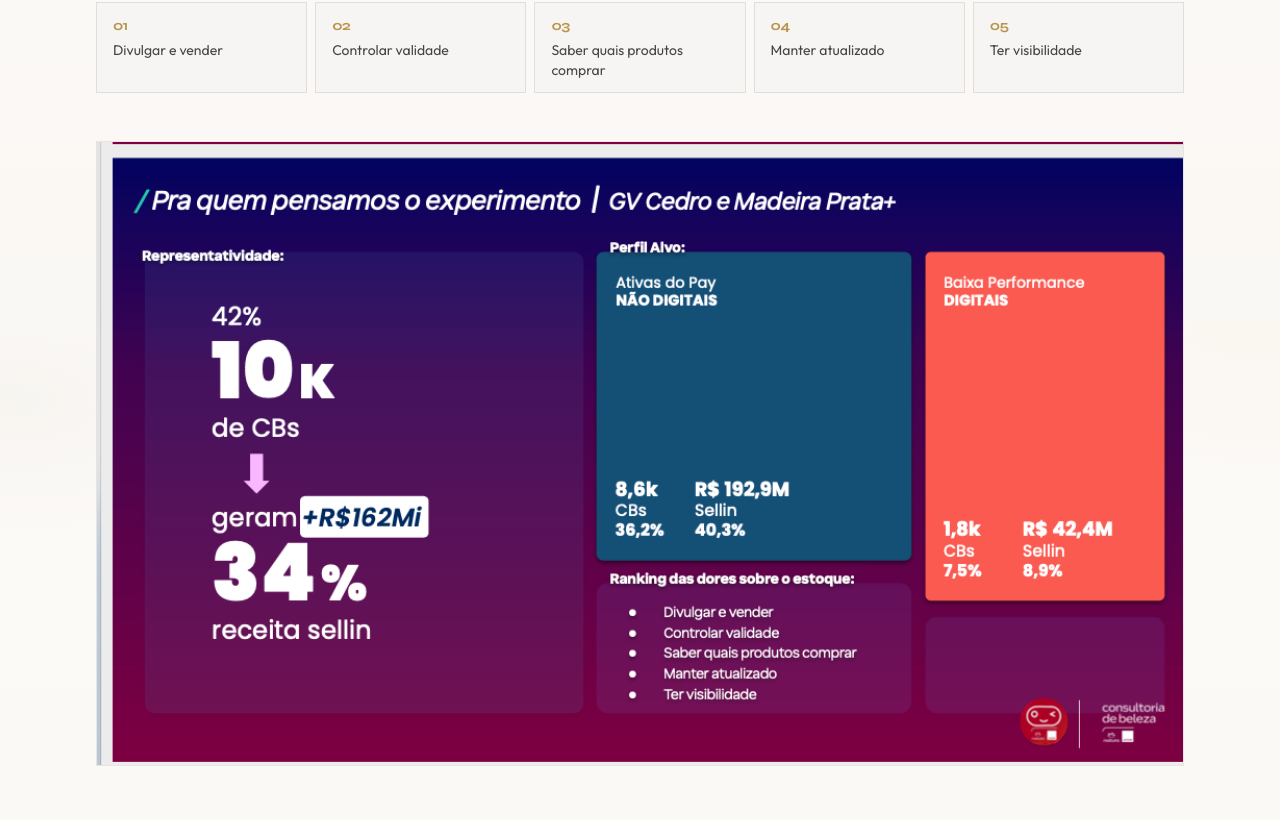
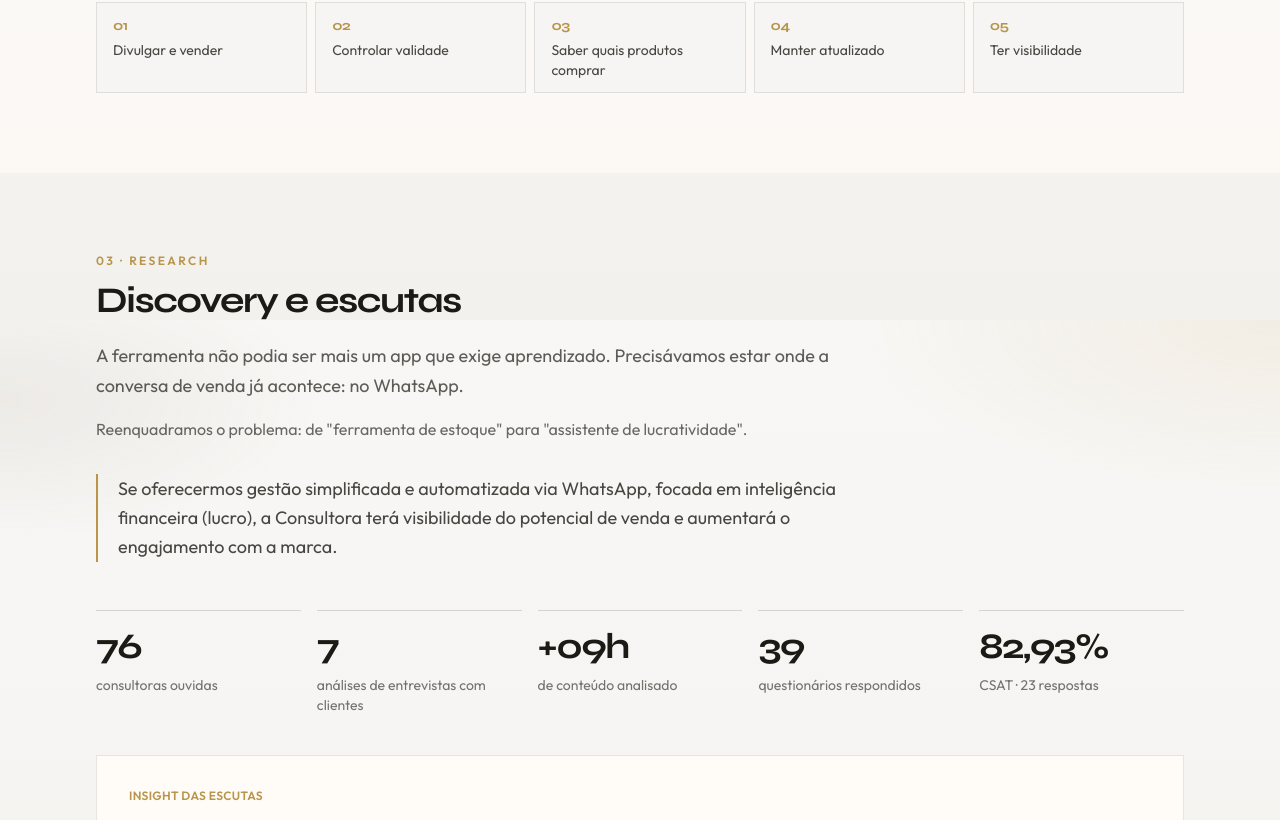
Before and after one commit to gabriellasevero-ship-it/Portf-lio-Gabriella-Severo, a Next.js app: page /cases/iara in a window 1280 px wide. Shown: the part 2880-3700 px from the top of the page. Built offline with nearby package versions, Linux system fonts and the light colour scheme.

Commit message:
Remove Iara audience board and escutas quote-slide images.
Drop the público-alvo slide (Natura/Iara marks) and the Ferreira escutas graphic from the case; keep metrics and quotes as text.

Co-authored-by: gabriella.severo <gabriella.severo@gmail.com>

```diff
--- a/src/app/cases/iara/page.tsx
+++ b/src/app/cases/iara/page.tsx
@@ -191,16 +191,6 @@ export default function IaraCasePage() {
                   ))}
                 </ol>
               </div>
-
-              <figure className="mt-12 overflow-hidden border border-ink/10 bg-card">
-                <Image
-                  src={iaraCase.audience.image}
-                  alt="Slide com o público-alvo do experimento Iara"
-                  width={1600}
-                  height={900}
-                  className="h-auto w-full"
-                />
-              </figure>
             </div>
           </section>
 
@@ -256,15 +246,6 @@ export default function IaraCasePage() {
               <Image
                 src={iaraCase.research.image}
                 alt="Slide com métricas das escutas do projeto Iara"
-                width={1600}
-                height={900}
-                className="h-auto w-full"
-              />
-            </figure>
-            <figure className="mt-6 overflow-hidden border border-ink/10 bg-card">
-              <Image
-                src={iaraCase.research.quotesImage}
-                alt="Citações reais das consultoras nas escutas do projeto Iara"
                 width={1600}
                 height={900}
                 className="h-auto w-full"
--- a/src/data/cases/iara.ts
+++ b/src/data/cases/iara.ts
@@ -55,7 +55,6 @@ export const iaraCase = {
       "Manter atualizado",
       "Ter visibilidade",
     ],
-    image: "/images/cases/iara/publico-alvo.png",
   },
   research: {
     title: "Discovery e escutas",
@@ -82,7 +81,6 @@ export const iaraCase = {
       "Ter um catálogo virtual com fotos, descrição e valor do produto.",
     ],
     image: "/images/cases/iara/nossas-escutas.png",
-    quotesImage: "/images/cases/iara/citacoes-escutas.png",
   },
   method: {
     title: "Nosso jeito de fazer",
```
Also changed, not shown: public/images/cases/iara/citacoes-escutas.png (deleted), public/images/cases/iara/publico-alvo.png (deleted).
